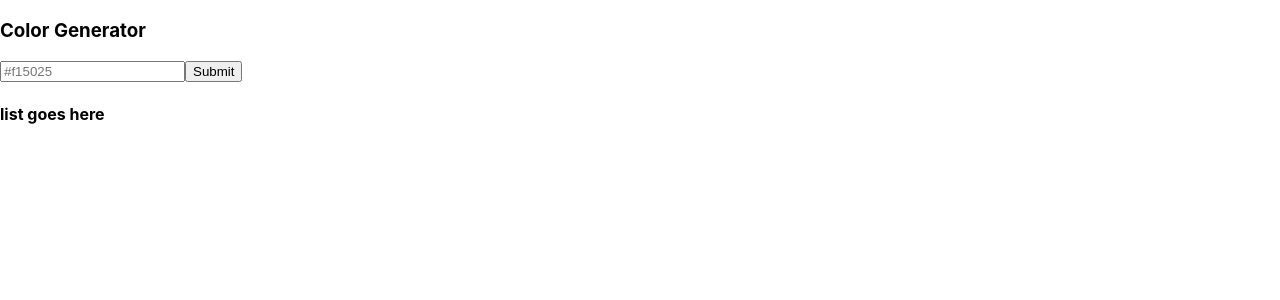
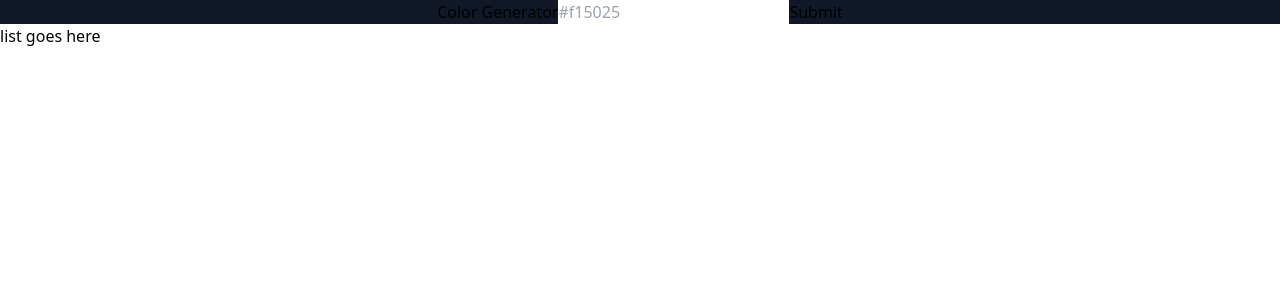
Before and after one commit to Jrod-DEV/color-generator, a React (Create React App) app: page / in a window 1280 px wide. Shown: the top 300 px of the page. Built offline with nearby package versions, Linux system fonts and the light colour scheme.

Commit message:
feat: TailwindCss setup

```diff
--- /dev/null
+++ b/postcss.config.js
@@ -0,0 +1,6 @@
+module.exports = {
+  plugins: {
+    tailwindcss: {},
+    autoprefixer: {},
+  },
+}
--- a/src/App.js
+++ b/src/App.js
@@ -2,6 +2,8 @@ import React, { useState } from 'react';
 
 import Values from 'values.js';
 import { SingleColor } from './SingleColor';
+
+import './App.css';
 
 export const App = () => {
   const [color, setColor] = useState('');
@@ -22,15 +24,15 @@ export const App = () => {
 
   return (
     <>
-      <section className="container">
-        <h3>Color Generator</h3>
+      <section className="bg-gray-900 flex justify-center">
+        <h3 className="">Color Generator</h3>
         <form onSubmit={handleSubmit}>
           <input
             type="text"
             value={color}
             onChange={(e) => setColor(e.target.value)}
             placeholder="#f15025"
-            className={`${error ? 'error' :  null}`} // class tha show red border on input text when invalid value
+            className={`${error ? 'color:red' :  null}`} // class tha show red border on input text when invalid value
           />
           <button className="btn" type="submit">
             Submit
--- a/src/index.css
+++ b/src/index.css
@@ -1,13 +1,3 @@
-body {
-  margin: 0;
-  font-family: -apple-system, BlinkMacSystemFont, 'Segoe UI', 'Roboto', 'Oxygen',
-    'Ubuntu', 'Cantarell', 'Fira Sans', 'Droid Sans', 'Helvetica Neue',
-    sans-serif;
-  -webkit-font-smoothing: antialiased;
-  -moz-osx-font-smoothing: grayscale;
-}
-
-code {
-  font-family: source-code-pro, Menlo, Monaco, Consolas, 'Courier New',
-    monospace;
-}
+@tailwind base;
+@tailwind components;
+@tailwind utilities;
--- a/src/index.js
+++ b/src/index.js
@@ -1,6 +1,7 @@
 import React from 'react';
 import ReactDOM from 'react-dom';
 import { App } from './App';
+
 import './index.css';
 
 ReactDOM.render(
--- /dev/null
+++ b/tailwind.config.js
@@ -0,0 +1,9 @@
+module.exports = {
+  content: [
+    "./src/**/*.{js,jsx,ts,tsx}",
+  ],
+  theme: {
+    extend: {},
+  },
+  plugins: [],
+}
```
Also changed, not shown: package.json (+7 -0 lines), src/App.css (added), 1 other file (tests, documents, lock files or other folders).
